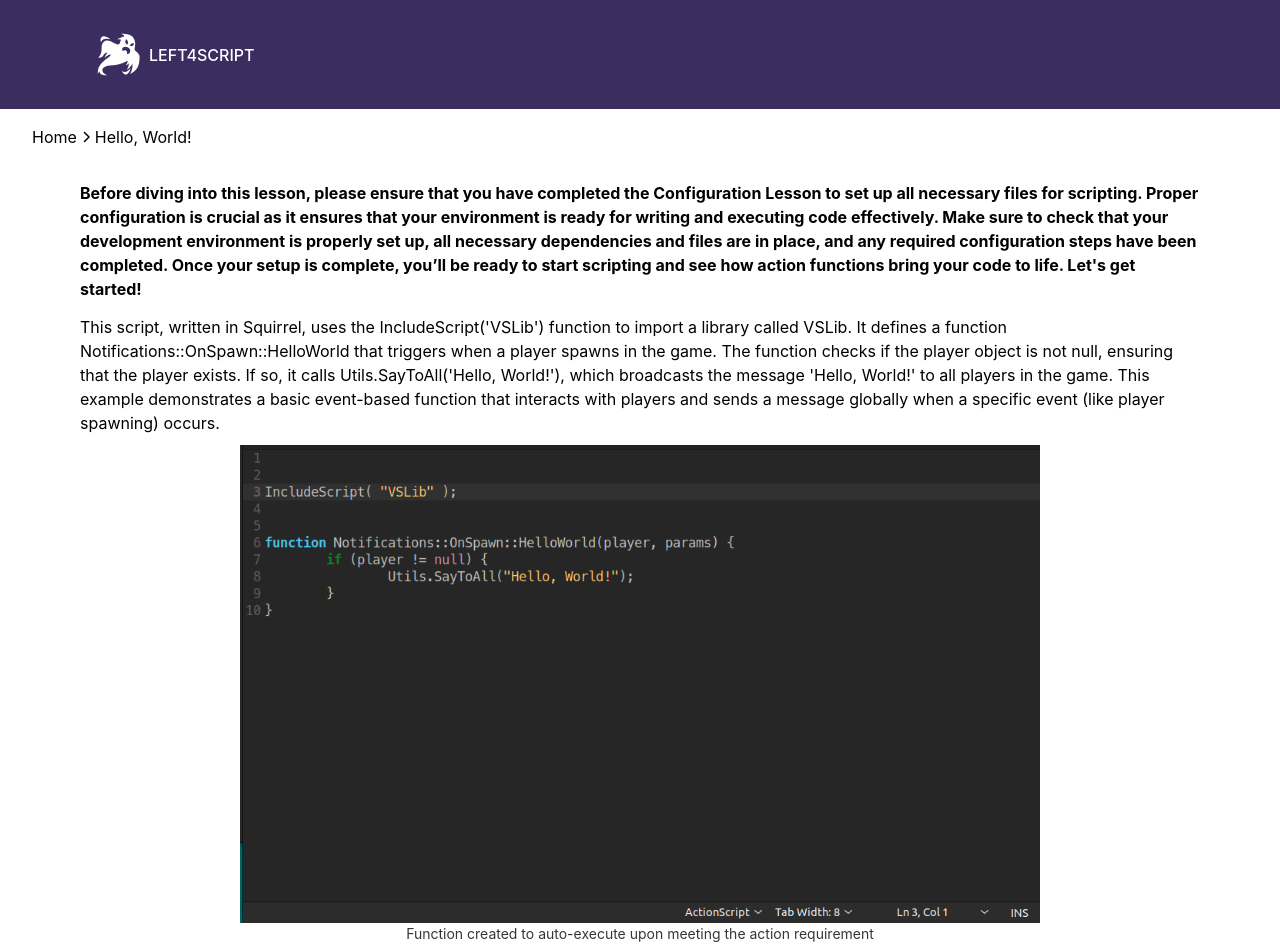
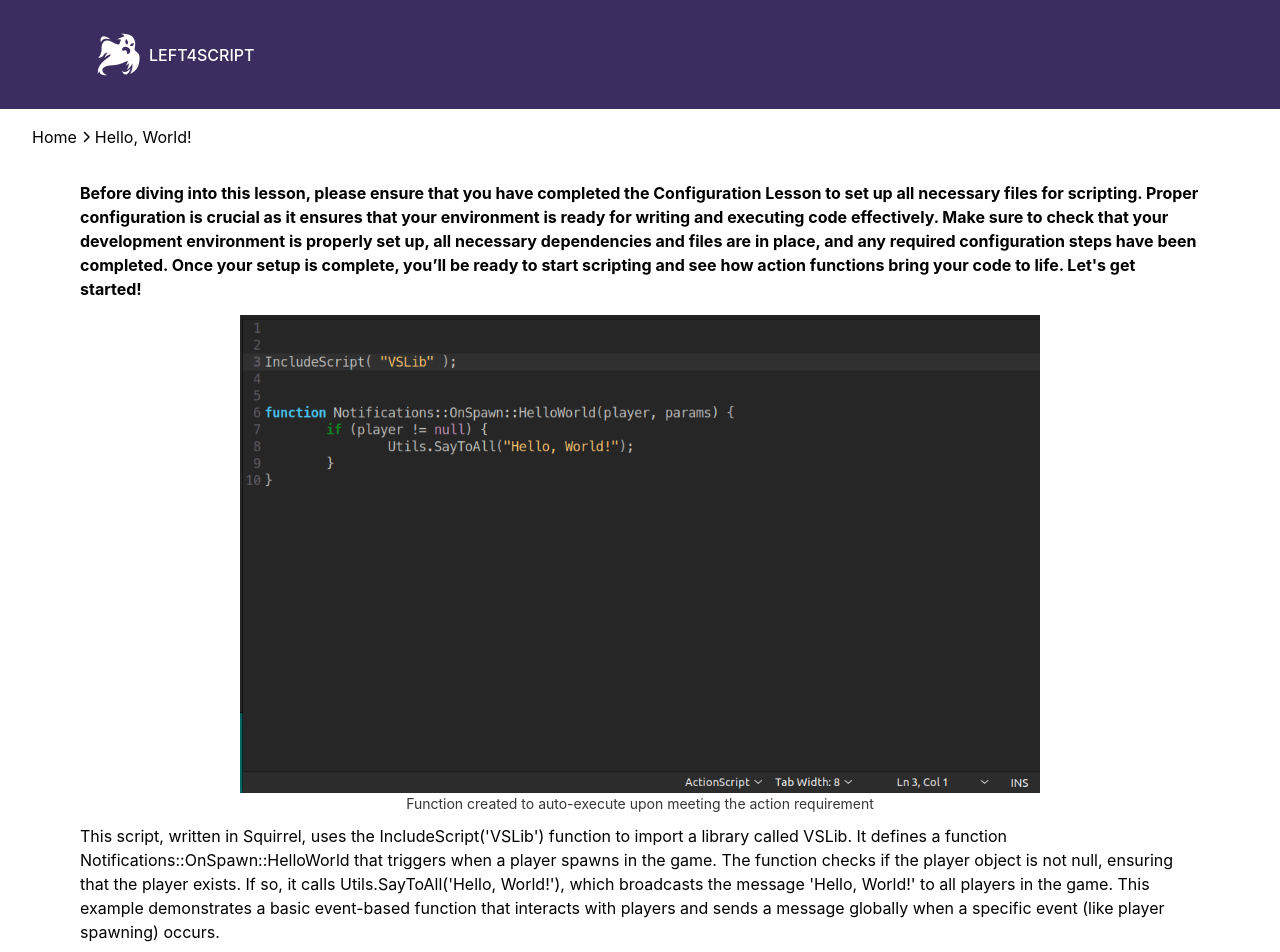
Before and after one commit to Afanc0/vslib-tutor-app, a React (Vite) app: page /vslib-tutor-app/1 in a window 1280 px wide. Shown: the top 952 px of the page. Built offline with nearby package versions, Linux system fonts and the light colour scheme.

Commit message:
feat(lesson): layout pic then text

```diff
--- a/src/pages/LessonPost/content-v2/src/components/TextSection/index.tsx
+++ b/src/pages/LessonPost/content-v2/src/components/TextSection/index.tsx
@@ -59,15 +59,15 @@ const TextSection: React.FC<TextSection> = ({
             <React.Fragment>
                 <div className={style["x-space-padding-16"]}>
                     <div className={`${style["flex"]} ${style["flex-col"]} ${style["justify-align-center"]} ${style["gap-10"]}`}>
-                        <div className={style["max-w-70"]}>
-                            <p className={`${style["text-black"]} ${style["text-size-16"]}`}>{section["text"]}</p>
-                        </div>
                         <div className={`${style["flex"]} ${style["flex-col"]} ${style["justify-align-center"]} ${style["max-w-50"]}`}>
                             <img
                                 className={`${style["w-full"]}`}
                                 src={section["url"]}
                             />
                             <p className={`${style["text-gray"]} ${style["text-size-14"]}`}>{section["image-text"]}</p>
+                        </div>
+                        <div className={style["max-w-70"]}>
+                            <p className={`${style["text-black"]} ${style["text-size-16"]}`}>{section["text"]}</p>
                         </div>
                     </div>
                 </div>
```
